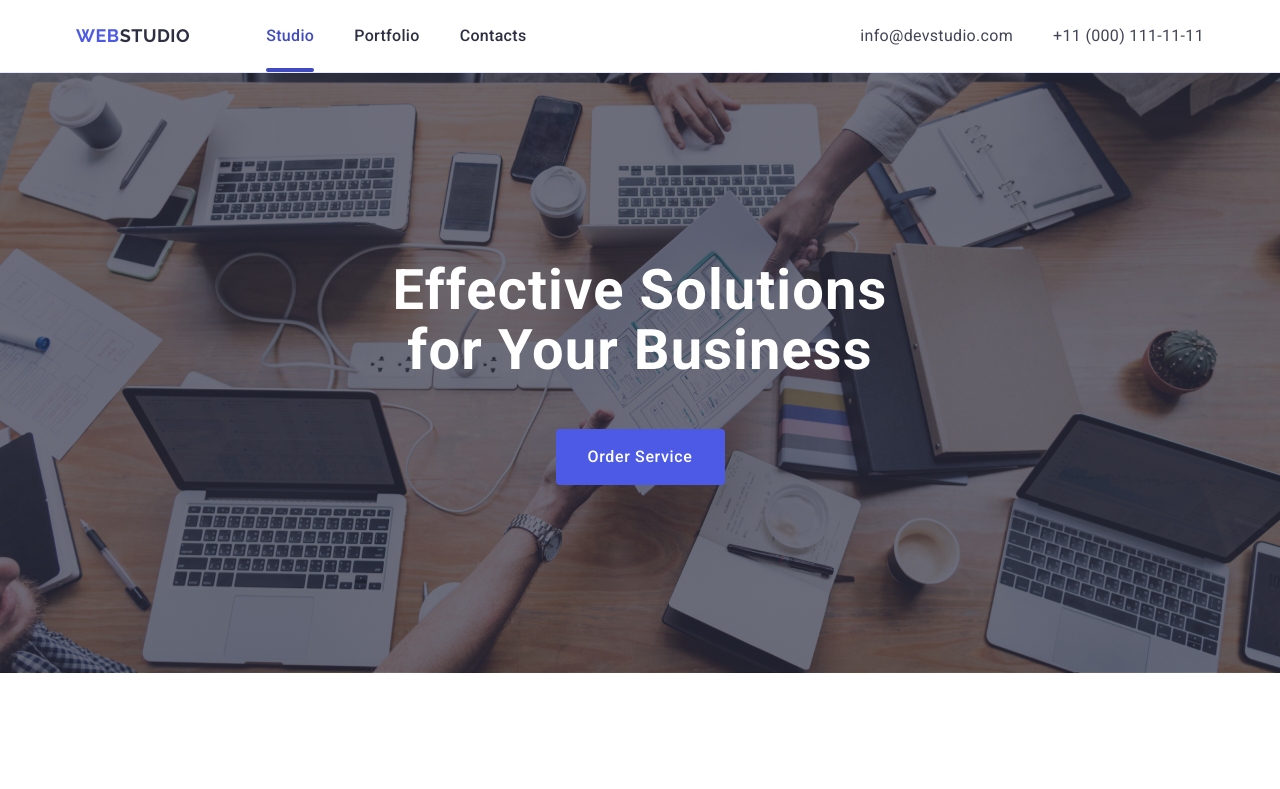
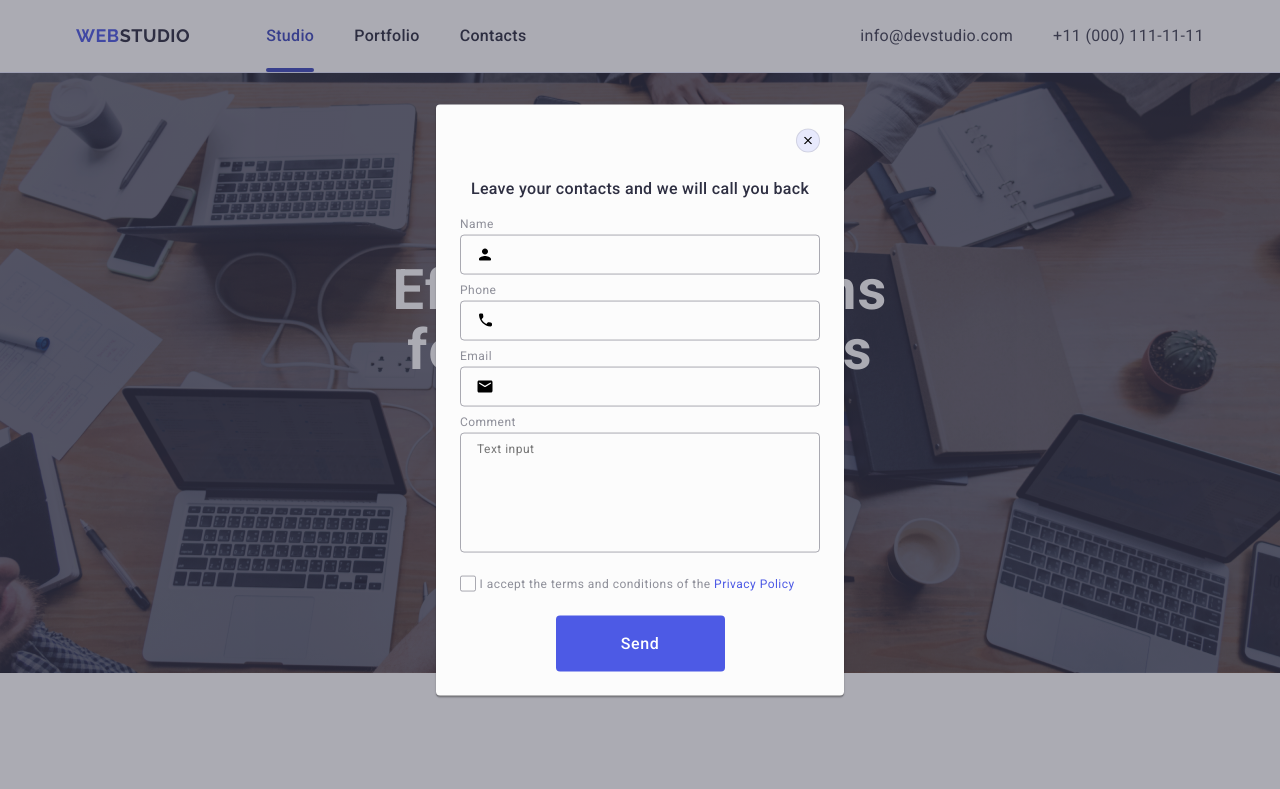
Before and after one commit to AleksandrMatiash/goit-markup-hw-05, a plain HTML site: page index.html in a window 1280 px wide. Shown: the top 789 px of the page. Drawn offline with nearby package versions, Linux system fonts and the light colour scheme.

Commit message:
последняя ошибка

```diff
--- a/css/style.css
+++ b/css/style.css
@@ -615,7 +615,6 @@ img {
 	opacity: 0;
 	visibility: hidden;
 	pointer-events: none;
-	transition: opacity 250ms ease-in-out;
 }
 
 .model-overlay.is-open {
--- a/index.html
+++ b/index.html
@@ -413,7 +413,7 @@
 	</footer>
 
 
-	<div class="model-overlay is-ope">
+	<div class="model-overlay is-open">
 		<div class="model">
 			<button class="model-btn" type="button"><svg class="svg-btm" width="8" height="8">
 					<use href="./images/icons.svg#icon-close-black"></use>
```
